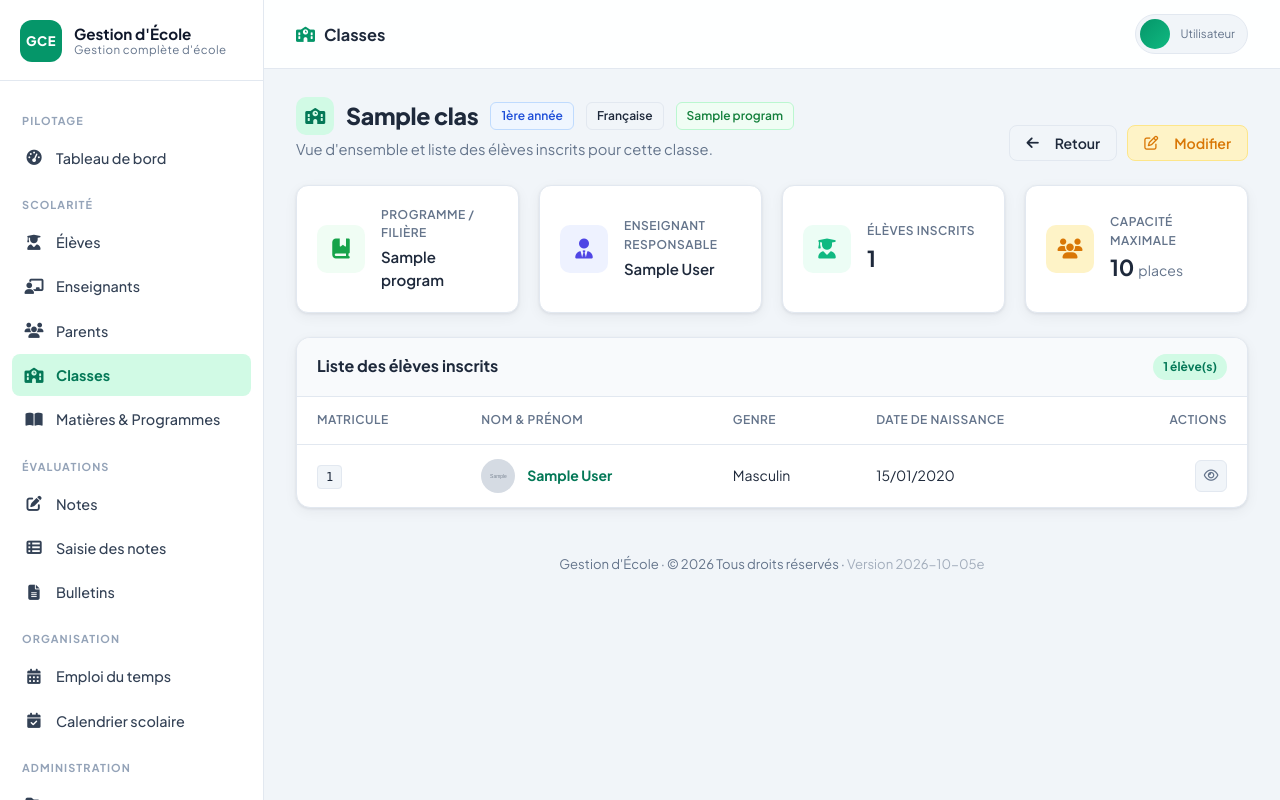
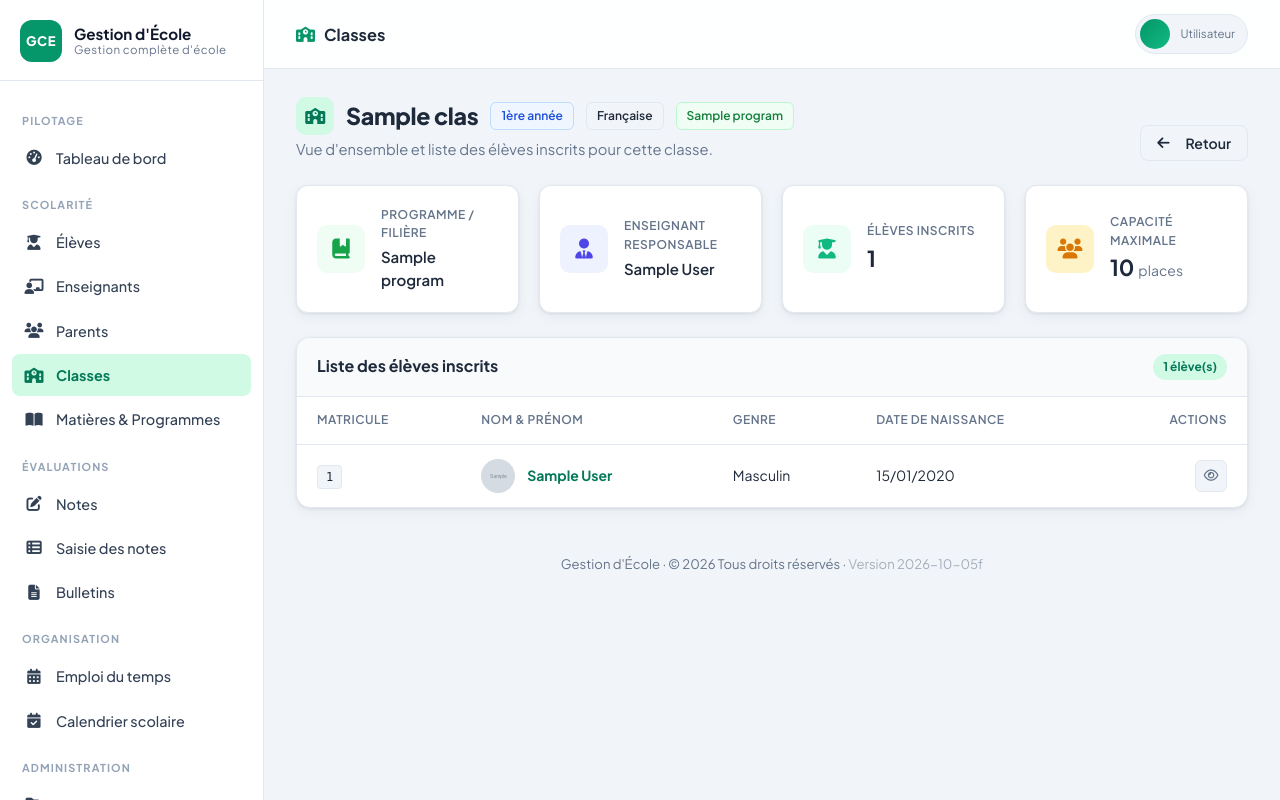
Before and after one commit to artisanweb4-blip/Projet_Gestion_Ecole, a Django app: page /classes/1/ in a window 1280 px wide. Run offline with Django 5.2, Linux system fonts and the light colour scheme; tables that the repository leaves empty hold one stand-in row (values such as "Sample post"); grey boxes marked "Sample" are stand-in pictures; parts of the project's set-up code (start-up, migrations or seed data) failed here and were passed over.

Commit message:
Formulaire élève : parent inline réparé + champs demandés + date préremplie + fiches épurées
1. Parent créé inline sans école (orphelin, invisible, non pris en compte)
   -> assign_school() sur la création + rattrapage des parents orphelins
   + try/except : l'enregistrement de l'élève ne peut plus échouer à cause du parent
2. Modale élève : champs Allergies et Antécédents médicaux masqués (demande utilisateur)
3. Champ Parents/Tuteurs = liste déroulante (comme la classe), Ctrl pour multi-sélection
4. Date de naissance préremplie en modification (format %Y-%m-%d pour input type=date)
5. Fiches détaillées Élève/Parent/Enseignant/Classe : bouton Modifier retiré, Retour conservé
6. Badge et assets : Version 2026-10-05f

Tests : POST modale élève+parent inline -> parent rattaché à l'école et visible ;
édition élève -> value=date présente ; suppression modale OK ; ajout sans parent OK.

Co-authored-by: arena-agent <297053741+arena-agent@users.noreply.github.com>

```diff
--- a/students/forms.py
+++ b/students/forms.py
@@ -12,8 +12,10 @@ class StudentForm(forms.ModelForm):
             'class_group', 'parents', 'is_active', 'documents'
         ]
         widgets = {
-            'parents': forms.SelectMultiple(attrs={'size': 4}),
-            'date_of_birth': forms.DateInput(attrs={'type': 'date'}),
+            'parents': forms.SelectMultiple(attrs={'size': 1,
+                'title': 'Liste déroulante — maintenez Ctrl pour choisir plusieurs parents'}),
+            'date_of_birth': forms.DateInput(attrs={'type': 'date'},
+                                             format='%Y-%m-%d'),
             'address': forms.Textarea(attrs={'rows': 3}),
             'medical_notes': forms.Textarea(attrs={'rows': 2}),
         }
--- a/templates/base.html
+++ b/templates/base.html
@@ -10,7 +10,7 @@
     <link rel="stylesheet" href="{% static 'vendor/fonts/plus-jakarta.css' %}">
     <link rel="stylesheet" href="{% static 'vendor/fontawesome/css/all.min.css' %}">
     <!-- CSS du projet -->
-    <link rel="stylesheet" href="{% static 'css/custom.css' %}?v=20261005e">
+    <link rel="stylesheet" href="{% static 'css/custom.css' %}?v=20261005f">
     {% block extra_css %}{% endblock %}
     <style>
         /* Chargement de modale : styles inline = toujours à jour, même avec
@@ -102,7 +102,7 @@
 
             <footer class="footer">
                 <p>Gestion d'École · &copy; {{ current_year }} Tous droits réservés
-                    · <span style="opacity:.55">Version 2026-10-05e</span></p>
+                    · <span style="opacity:.55">Version 2026-10-05f</span></p>
             </footer>
         </div>
     </div>
@@ -216,8 +216,8 @@
     })();
     </script>
 
-    <script defer src="{% static 'vendor/js/htmx.min.js' %}?v=20261005e"></script>
-    <script defer src="{% static 'js/main.js' %}?v=20261005e"></script>
+    <script defer src="{% static 'vendor/js/htmx.min.js' %}?v=20261005f"></script>
+    <script defer src="{% static 'js/main.js' %}?v=20261005f"></script>
     {% block extra_js %}{% endblock %}
 </body>
 </html>
--- a/templates/classes/class_detail.html
+++ b/templates/classes/class_detail.html
@@ -23,9 +23,6 @@
     <div style="display: flex; gap: 10px;">
         <a href="{% url 'classes:list' %}" class="btn btn-secondary">
             <i class="fa-solid fa-arrow-left" style="margin-right: 8px;"></i> Retour
-        </a>
-        <a href="{% url 'classes:edit' object.pk %}" class="btn btn-warning">
-            <i class="fa-regular fa-pen-to-square" style="margin-right: 8px;"></i> Modifier
         </a>
     </div>
 </div>
--- a/templates/parents/parent_detail.html
+++ b/templates/parents/parent_detail.html
@@ -13,9 +13,6 @@
     <div style="display: flex; gap: 10px;">
         <a href="{% url 'parents:list' %}" class="btn btn-secondary">
             <i class="fa-solid fa-arrow-left" style="margin-right: 8px;"></i> Retour
-        </a>
-        <a href="{% url 'parents:edit' parent.pk %}" class="btn btn-warning">
-            <i class="fa-regular fa-pen-to-square" style="margin-right: 8px;"></i> Modifier
         </a>
     </div>
 </div>
--- a/templates/students/detail.html
+++ b/templates/students/detail.html
@@ -225,9 +225,6 @@
             <p style="margin: 4px 0 0 0; color: #64748b; font-size: 14px;">Matricule : <strong style="color: #0f172a;">{{ student.student_id }}</strong></p>
         </div>
         <div class="action-btns">
-            <a href="{% url 'students:edit' student.pk %}" class="btn-custom-edit">
-                <i class="fa-solid fa-pen-to-square"></i> Modifier
-            </a>
             <a href="{% url 'students:list' %}" class="btn-custom-back">
                 <i class="fa-solid fa-arrow-left"></i> Retour
             </a>
--- a/templates/students/student_form_modal.html
+++ b/templates/students/student_form_modal.html
@@ -21,7 +21,7 @@
 
     <div class="form-grid-2">
         {% for field in form.visible_fields %}
-            {% if field.name != 'parents' %}
+            {% if field.name != 'parents' and field.name != 'allergies' and field.name != 'medical_notes' %}
                 <div class="form-group {% if field.errors %}is-invalid{% endif %} {% if field.field.widget.input_type == 'file' %}full{% endif %}">
                     <label class="form-label" for="{{ field.id_for_label }}">
                         {{ field.label }}{% if field.field.required %} <span class="required">*</span>{% endif %}
--- a/templates/teachers/teacher_detail.html
+++ b/templates/teachers/teacher_detail.html
@@ -13,9 +13,6 @@
     <div style="display: flex; gap: 10px;">
         <a href="{% url 'teachers:list' %}" class="btn btn-secondary">
             <i class="fa-solid fa-arrow-left" style="margin-right: 8px;"></i> Retour
-        </a>
-        <a href="{% url 'teachers:edit' teacher.pk %}" class="btn btn-warning">
-            <i class="fa-regular fa-pen-to-square" style="margin-right: 8px;"></i> Modifier
         </a>
     </div>
 </div>
```
Also changed, not shown: students/views.py (+46 -27 lines).
